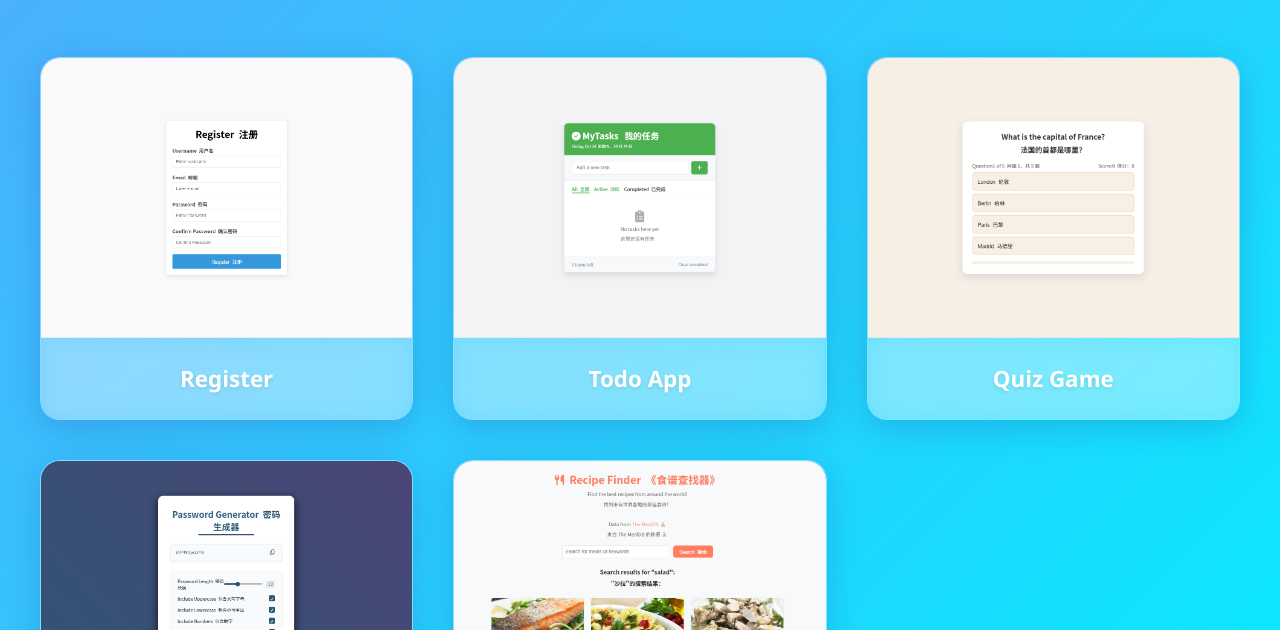
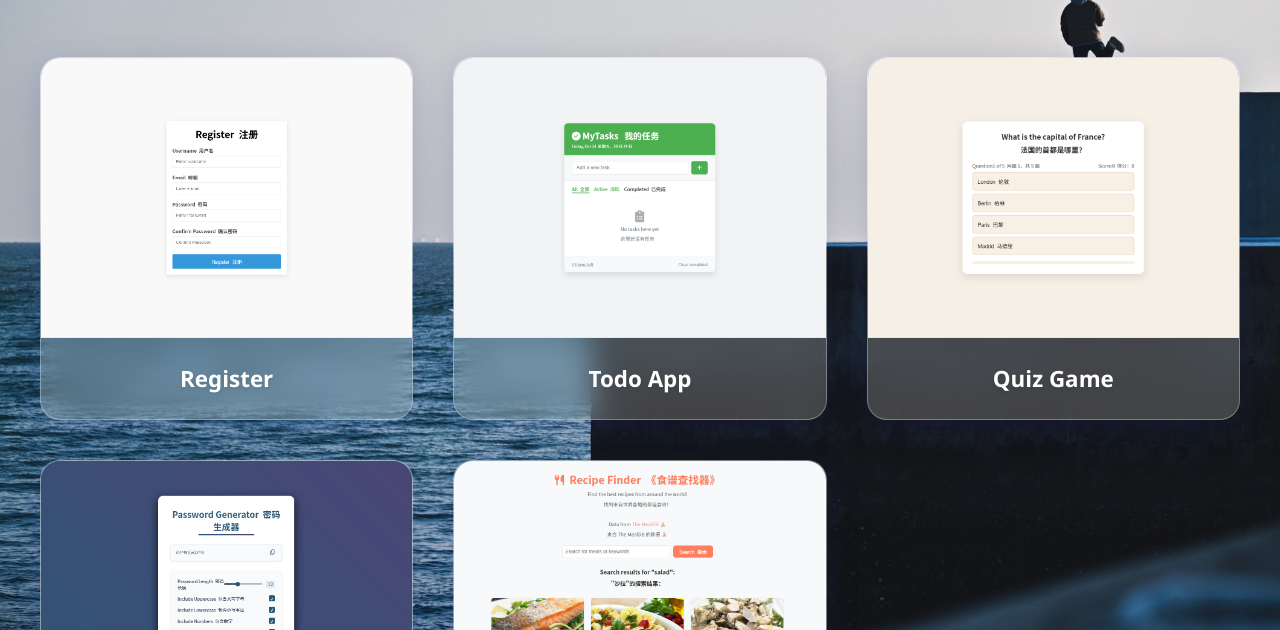
Before and after one commit to Ryan041001/Portfolio, a plain HTML site: page index.html in a window 1280 px wide. Shown: the part 170-800 px from the top of the page. Drawn offline with Linux system fonts and the light colour scheme.

Commit message:
Refactor image paths and update background styling
Moved screenshot images to assets/images and updated their references in index.html. Added a new background image and adjusted body and card styles in style.css for improved visual appearance.

```diff
--- a/index.html
+++ b/index.html
@@ -19,7 +19,7 @@
         <!-- Register -->
         <a href="https://register-gamma-five.vercel.app/" class="card">
           <div class="card-image">
-            <img src="./screenshots/register.png" alt="Register" />
+            <img src="./assets/images/register.png" alt="Register" />
           </div>
           <div class="card-title">
             <h3>Register</h3>
@@ -29,7 +29,7 @@
         <!-- Todo -->
         <a href="https://todo-chi-lake.vercel.app/" class="card">
           <div class="card-image">
-            <img src="./screenshots/todo.png" alt="Todo" />
+            <img src="./assets/images/todo.png" alt="Todo" />
           </div>
           <div class="card-title">
             <h3>Todo App</h3>
@@ -39,7 +39,7 @@
         <!-- Quiz Game -->
         <a href="https://quiz-game-rho-ruby.vercel.app/" class="card">
           <div class="card-image">
-            <img src="./screenshots/quiz-game.png" alt="Quiz Game" />
+            <img src="./assets/images/quiz-game.png" alt="Quiz Game" />
           </div>
           <div class="card-title">
             <h3>Quiz Game</h3>
@@ -47,10 +47,13 @@
         </a>
 
         <!-- Password Generator -->
-        <a href="https://password-generator-sigma-ashen.vercel.app/" class="card">
+        <a
+          href="https://password-generator-sigma-ashen.vercel.app/"
+          class="card"
+        >
           <div class="card-image">
             <img
-              src="./screenshots/password-generator.png"
+              src="./assets/images/password-generator.png"
               alt="Password Generator"
             />
           </div>
@@ -62,7 +65,7 @@
         <!-- Recipe Finder -->
         <a href="https://recipe-finder-beta-ten.vercel.app/" class="card">
           <div class="card-image">
-            <img src="./screenshots/recipe-finder.png" alt="Recipe Finder" />
+            <img src="./assets/images/recipe-finder.png" alt="Recipe Finder" />
           </div>
           <div class="card-title">
             <h3>Recipe Finder</h3>
--- a/style.css
+++ b/style.css
@@ -21,7 +21,8 @@
 /* 主体样式 */
 body {
   font-family: "Segoe UI", Tahoma, Geneva, Verdana, sans-serif;
-  background: linear-gradient(135deg, #4facfe 0%, #00f2fe 100%);
+  background: url("./assets/background.jpg") no-repeat center center fixed;
+  background-size: cover;
   min-height: 100vh;
   padding: 20px;
   color: var(--text-color);
@@ -68,9 +69,9 @@ body {
 
 /* 卡片样式 */
 .card {
-  background: rgba(255, 255, 255, 0.15);
-  backdrop-filter: blur(20px);
-  -webkit-backdrop-filter: blur(20px);
+  background: rgba(255, 255, 255, 0.2); /* 调整基础透明度 */
+  backdrop-filter: blur(15px); /* 统一的模糊效果 */
+  -webkit-backdrop-filter: blur(15px); /* 兼容 Safari */
   border: 1px solid rgba(255, 255, 255, 0.3);
   border-radius: 20px;
   overflow: hidden;
@@ -83,33 +84,11 @@ body {
   position: relative;
 }
 
-.card::before {
-  content: "";
-  position: absolute;
-  top: 0;
-  left: 0;
-  right: 0;
-  bottom: 0;
-  background: linear-gradient(
-    135deg,
-    rgba(255, 255, 255, 0.1),
-    rgba(255, 255, 255, 0.05)
-  );
-  opacity: 0;
-  transition: var(--transition);
-  z-index: 1;
-}
-
 /* 悬停效果 */
 .card:hover {
   transform: translateY(-15px) scale(1.02);
   box-shadow: 0 12px 48px 0 rgba(31, 38, 135, 0.35);
-  background: rgba(255, 255, 255, 0.25);
-  border: 1px solid rgba(255, 255, 255, 0.4);
-}
-
-.card:hover::before {
-  opacity: 1;
+  border-color: rgba(255, 255, 255, 0.4); /* 仅改变边框颜色和阴影 */
 }
 
 /* 卡片图片容器 */
@@ -117,7 +96,7 @@ body {
   width: 100%;
   height: 280px;
   overflow: hidden;
-  background: rgba(255, 255, 255, 0.1);
+  background: transparent;
   position: relative;
 }
 
@@ -148,9 +127,7 @@ body {
 .card-title {
   padding: 25px;
   text-align: center;
-  background: rgba(255, 255, 255, 0.2);
-  backdrop-filter: blur(10px);
-  -webkit-backdrop-filter: blur(10px);
+  background: transparent;
   position: relative;
   z-index: 2;
 }
```
Also changed, not shown: assets/background.jpg (added), assets/images/password-generator.png (renamed from screenshots/password-generator.png), assets/images/quiz-game.png (renamed from screenshots/quiz-game.png), assets/images/recipe-finder.png (renamed from screenshots/recipe-finder.png), assets/images/register.png (renamed from screenshots/register.png), assets/images/todo.png (renamed from screenshots/todo.png).
